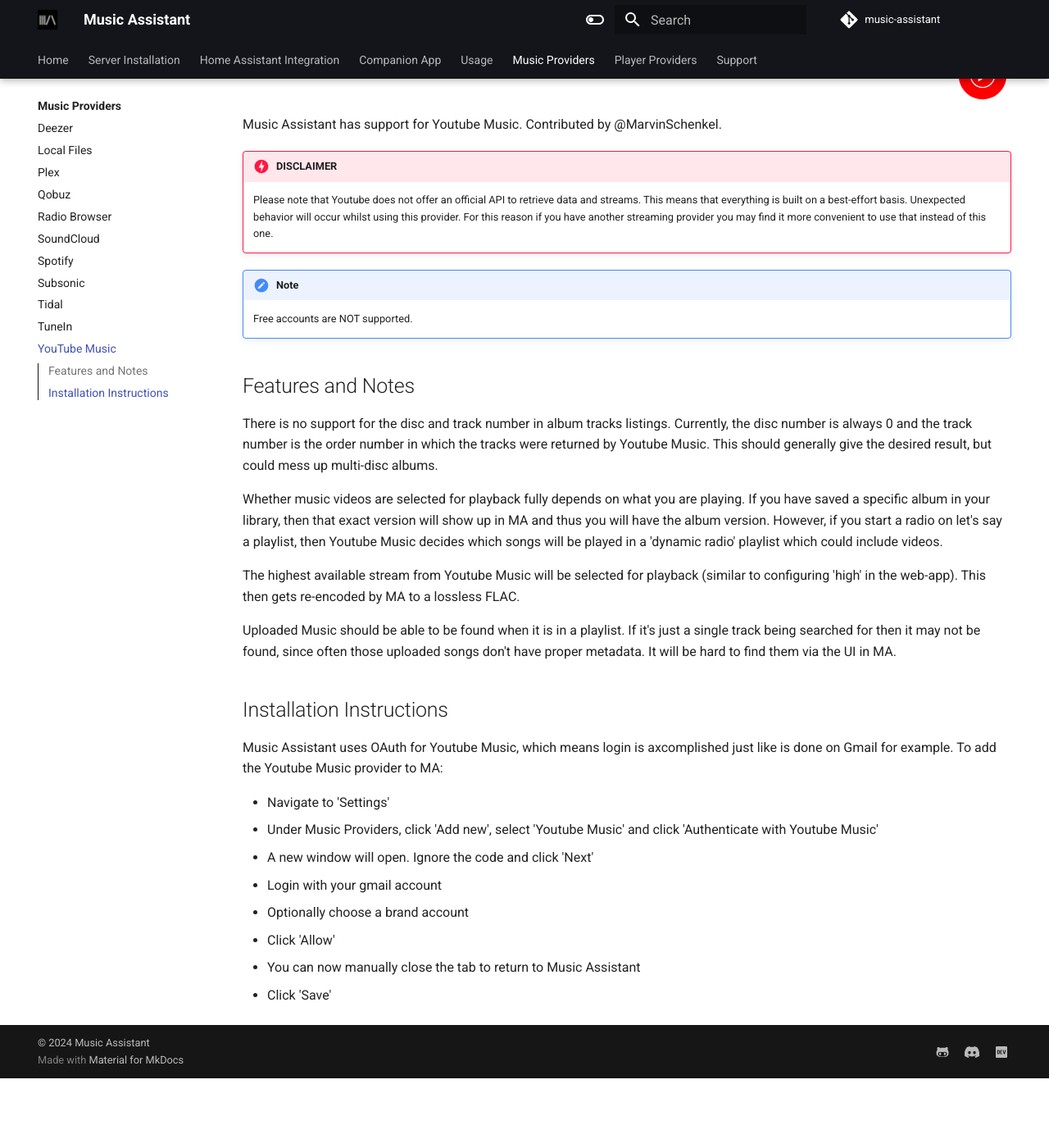
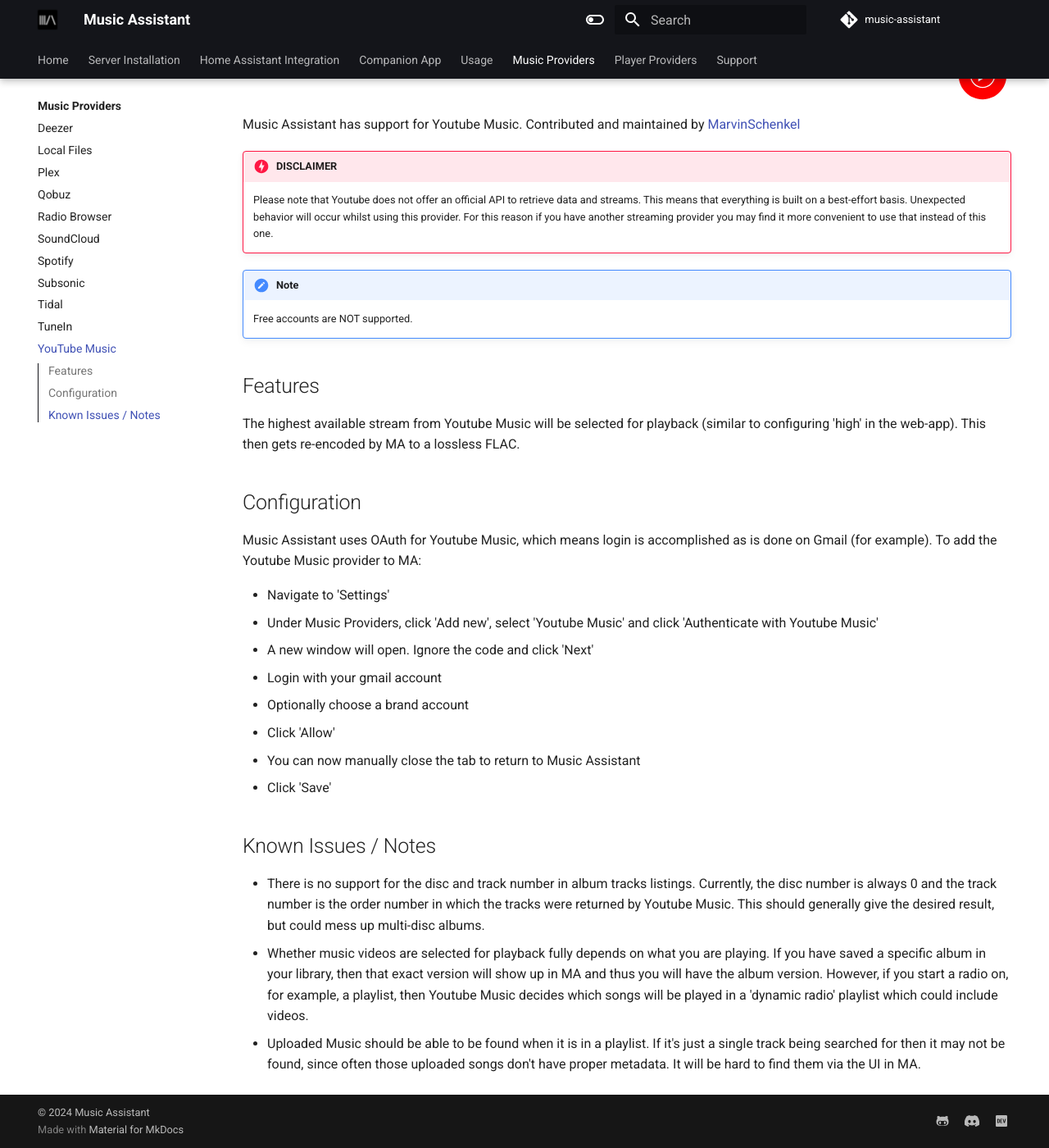
Before and after one commit to pwbriggs/music-assistant.github.io, an MkDocs documentation site: the page built from docs/music-providers/youtube-music.md, in a window 1280 px wide and 1400 px high, scrolled down 89 px. Shown: the whole window at 82% size. Built offline with MkDocs 1.6.1 and Material for MkDocs 9.7.7, drawn with Linux system fonts in a browser that asks for light colours; before the commit the page ends 1404 px from its top, so only the background shows below that; some of the changed lines change nothing that is shown.

Commit message:
Update youtube-music.md

```diff
--- a/docs/music-providers/youtube-music.md
+++ b/docs/music-providers/youtube-music.md
@@ -1,6 +1,6 @@
 # YouTube Music Provider ![Preview image](../assets/icons/ytm-icon.svg){ width=70 align=right }
 
-Music Assistant has support for Youtube Music. Contributed by @MarvinSchenkel.
+Music Assistant has support for Youtube Music. Contributed and maintained by [MarvinSchenkel](https://github.com/MarvinSchenkel)
 
 !!! danger "DISCLAIMER"
     Please note that Youtube does not offer an official API to retrieve data and streams. This means that everything is built on a best-effort basis. Unexpected behavior will occur whilst using this provider. For this reason if you have another streaming provider you may find it more convenient to use that instead of this one.
@@ -8,18 +8,13 @@
 !!! note
     Free accounts are NOT supported.
 
-## Features and Notes
-
-There is no support for the disc and track number in album tracks listings. Currently, the disc number is always 0 and the track number is the order number in which the tracks were returned by Youtube Music. This should generally give the desired result, but could mess up multi-disc albums.
-
-Whether music videos are selected for playback fully depends on what you are playing. If you have saved a specific album in your library, then that exact version will show up in MA and thus you will have the album version. However, if you start a radio on let's say a playlist, then Youtube Music decides which songs will be played in a 'dynamic radio' playlist which could include videos.
+## Features
 
 The highest available stream from Youtube Music will be selected for playback (similar to configuring 'high' in the web-app). This then gets re-encoded by MA to a lossless FLAC.
 
-Uploaded Music should be able to be found when it is in a playlist. If it's just a single track being searched for then it may not be found, since often those uploaded songs don't have proper metadata. It will be hard to find them via the UI in MA.
+## Configuration
 
-## Installation Instructions
-Music Assistant uses OAuth for Youtube Music, which means login is axcomplished just like is done on Gmail for example. To add the Youtube Music provider to MA:
+Music Assistant uses OAuth for Youtube Music, which means login is accomplished as is done on Gmail (for example). To add the Youtube Music provider to MA:
 
 - Navigate to 'Settings'
 - Under Music Providers, click 'Add new', select 'Youtube Music' and click 'Authenticate with Youtube Music'
@@ -29,3 +24,9 @@
 - Click 'Allow'
 - You can now manually close the tab to return to Music Assistant
 - Click 'Save'
+
+## Known Issues / Notes
+
+- There is no support for the disc and track number in album tracks listings. Currently, the disc number is always 0 and the track number is the order number in which the tracks were returned by Youtube Music. This should generally give the desired result, but could mess up multi-disc albums.
+- Whether music videos are selected for playback fully depends on what you are playing. If you have saved a specific album in your library, then that exact version will show up in MA and thus you will have the album version. However, if you start a radio on, for example, a playlist, then Youtube Music decides which songs will be played in a 'dynamic radio' playlist which could include videos.
+- Uploaded Music should be able to be found when it is in a playlist. If it's just a single track being searched for then it may not be found, since often those uploaded songs don't have proper metadata. It will be hard to find them via the UI in MA.
```
